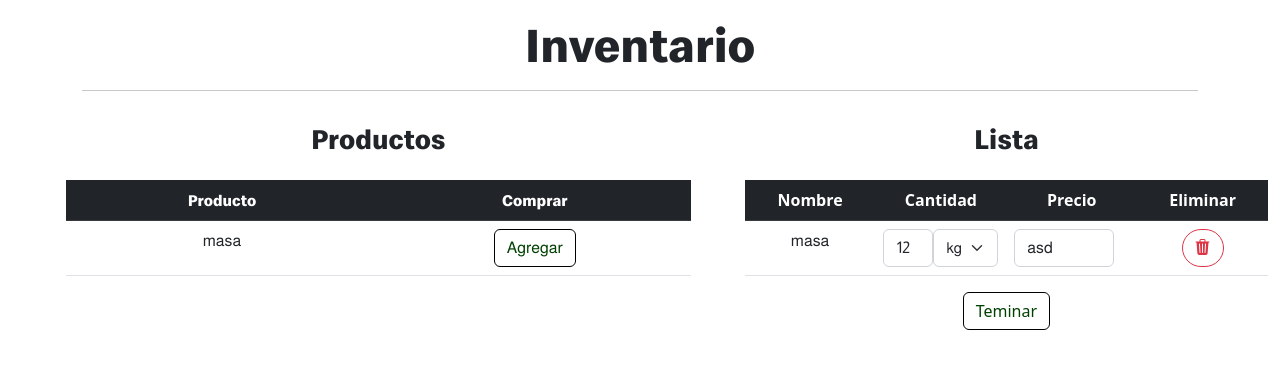
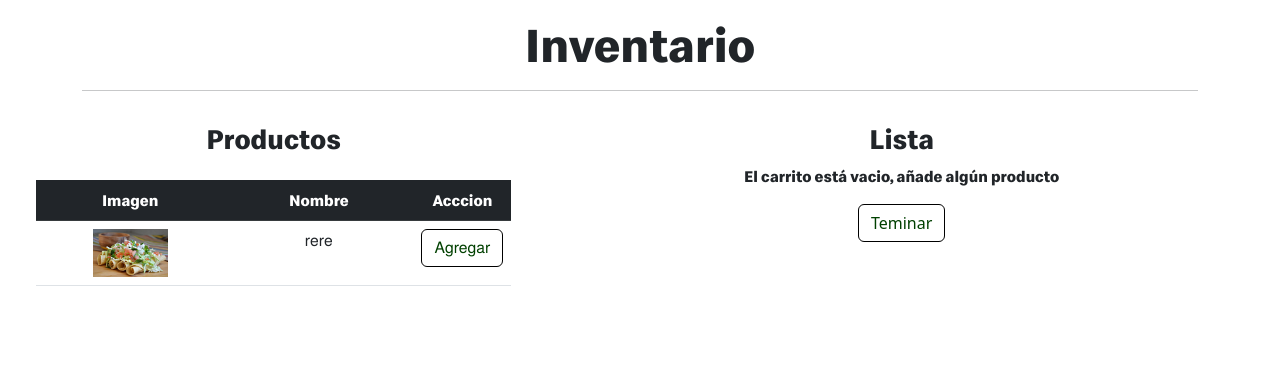
Before and after one commit to theheroman666/POS, a PHP site: page /POS/Inventario/index in a window 1280 px wide. Shown: the part 90-459 px from the top of the page. Run offline with PHP 8.4, Linux system fonts and the light colour scheme; the visitor is signed in with stand-in values (Sample User, id 1); data comes from the database, SQL or seed files in the repository; some libraries are stand-ins or nearby versions.

Commit message:
inventario y carrito de inventari

```diff
--- a/controllers/InventarioController.php
+++ b/controllers/InventarioController.php
@@ -42,14 +42,14 @@ class InventarioController{
 		Utils::isAdmin();
 		if(isset($_POST)){
 			$nombre = isset($_POST['nombre']) ? $_POST['nombre'] : false;
-			$stock = isset($_POST['stock']) ? $_POST['stock'] : false;
-			$Costo = isset($_POST['CostoM']) ? $_POST['CostoM'] : false;
+			// $stock = isset($_POST['stock']) ? $_POST['stock'] : false;
+			// $Costo = isset($_POST['CostoM']) ? $_POST['CostoM'] : false;
 
-			if($nombre && $stock){
+			if($nombre){
 				$producto = new Inventario();
 				$producto->setNombre($nombre);
-				$producto->setCosto($Costo);
-				$producto->setStock($stock);
+				// $producto->setCosto($Costo);
+				// $producto->setStock($stock);
 
 				// Guardar la imagen
 				if(isset($_FILES['imagen'])){
--- a/controllers/carritoController.php
+++ b/controllers/carritoController.php
@@ -20,7 +20,7 @@ class carritoController{
 		}else{
 			$carrito = array();
 		}
-		require_once 'views/carrito/indexInventario.php';
+		require_once 'views/carrito/indexProducto.php';
 	}
 
 	public function add(){
--- /dev/null
+++ b/controllers/carritoInvController.php
@@ -0,0 +1,87 @@
+<?php
+require_once 'models/inventario.php';
+
+class carritoInvController{
+	public function indexMenu(){
+		if(isset($_SESSION['carritoInv']) && count($_SESSION['carritoInv']) >= 1){
+			$carrito = $_SESSION['carritoInv'];
+		}else{
+			$carrito = array();
+		}
+		require_once 'views/carrito/inventario.php';
+	}
+
+	public function add(){
+		if(isset($_GET['id'])){
+			$producto_id = $_GET['id'];
+		}else{
+			header('Location:'.base_url);
+		}
+
+		if(isset($_SESSION['carritoInv'])){
+			$counter = 0;
+			foreach($_SESSION['carritoInv'] as $indice => $elemento){
+				if($elemento['id_producto'] == $producto_id){
+					$_SESSION['carritoInv'][$indice]['unidades']++;
+					$counter++;
+				}
+			}
+		}
+		try {
+			//code...
+			if(!isset($counter) || $counter == 0){
+				// Conseguir producto
+			$producto = new Inventario();
+			$producto->setId($producto_id);
+			$producto = $producto->getOne();
+
+			// Añadir al carrito
+			if(is_object($producto)){
+				$_SESSION['carritoInv'][] = array(
+					"id_producto" => $producto->Id,
+					"unidades" => 1,
+					"producto" => $producto
+				);
+			}
+		}
+		}catch (ErrorException $th) {
+			var_dump($th->getMessage());
+		}
+
+		// header("Location:".base_url."carritoInv/indexMenu");
+	}
+
+	public function delete(){
+		if(isset($_GET['index'])){
+			$index = $_GET['index'];
+			unset($_SESSION['carritoInv'][$index]);
+		}
+		header("Location:".base_url."Inventario/index");
+	}
+
+	public function up(){
+		if(isset($_GET['index'])){
+			$index = $_GET['index'];
+			$_SESSION['carritoInv'][$index]['unidades']++;
+		}
+		header("Location:".base_url."Inventario/index");
+	}
+
+	public function down(){
+		if(isset($_GET['index'])){
+			$index = $_GET['index'];
+			$_SESSION['carritoInv'][$index]['unidades']--;
+
+			if($_SESSION['carritoInv'][$index]['unidades'] == 0){
+				unset($_SESSION['carritoInv'][$index]);
+			}
+		}
+		header("Location:".base_url."Inventario/index");
+	}
+
+	public function delete_all(){
+		unset($_SESSION['carritoInv']);
+		header("Location:".base_url."Inventario/index");
+	}
+
+}
--- a/helpers/utils.php
+++ b/helpers/utils.php
@@ -43,4 +43,21 @@ class Utils{
 
 		return $stats;
 	}
+	public static function statsCarritoInv(){
+		$stats = array(
+			'count' => 0,
+			'total' => 0
+		);
+
+		if(isset($_SESSION['carritoInv'])){
+
+			$stats['count'] = count($_SESSION['carritoInv']);
+
+			foreach($_SESSION['carrito'] as $producto){
+				$stats['total'] += $producto['precio']*$producto['unidades'];
+			}
+		}
+
+		return $stats;
+	}
 }
--- a/models/inventario.php
+++ b/models/inventario.php
@@ -72,12 +72,12 @@ class Inventario{
 	}
 
 	public function getOne(){
-		$producto = $this->db->query("SELECT * FROM inventario WHERE id = {$this->getId()}");
+		$producto = $this->db->query("SELECT * FROM inventario WHERE Id = {$this->getId()}");
 		return $producto->fetch_object();
 	}
 
 	public function save(){
-		$sql = "INSERT INTO inventario VALUES(NULL, '{$this->getNombre()}', {$this->getCosto()}, {$this->getStock()}, '{$this->getImagen()}', null);";
+		$sql = "INSERT INTO inventario VALUES(NULL, '{$this->getNombre()}', '{$this->getImagen()}', null);";
 		$save = $this->db->query($sql);
 
 		$result = false;
@@ -88,7 +88,7 @@ class Inventario{
 	}
 
 	public function edit(){
-		$sql = "UPDATE productos SET nombre='{$this->getNombre()}', descripcion='{$this->getDescripcion()}', costo={$this->getCosto()}, stock={$this->getStock()}, categoria_id={$this->getCategoria_id()}  ";
+		$sql = "UPDATE productos SET nombre='{$this->getNombre()}'}  ";
 
 		if($this->getImagen() != null){
 			$sql .= ", imagen='{$this->getImagen()}'";
--- a/views/Inventario/index.php
+++ b/views/Inventario/index.php
@@ -8,28 +8,37 @@
 
     <div class="container-fluid text-center">
         <div class="row pt-3">
-            <div class="col-7">
+            <div class="col-5">
 
                 <h5 class="titulo fs-3">Productos </h5>
                 <!-- ELIMINAR PARA Comprobar Datos linea 52 hasta linea 73-->
                 <div class="pt-3">
                     <div class="text-center container">
                         <div class="row justify-content-center">
-                            <div class="col-11">
+                            <div class="col-12">
                                 <table class="table">
                                     <thead class="table-dark">
                                         <tr class="row-cols-2 titulo">
-                                            <th scope="col ">Producto</th>
-                                            <th scope="col ">Comprar</th>
+                                            <th scope="col ">Imagen</th>
+                                            <th scope="col ">Nombre</th>
+                                            <th scope="col ">Acccion</th>
                                         </tr>
                                     </thead>
                                     <tbody>
-                                        <tr class="row-cols-2 parrafo">
-                                            <td class="col">masa</td>
-                                            <td class="col"><a class="btn"
-                                                    style="background-color: #fff; border:1px solid black; color:#004000;">Agregar</a>
-                                            </td>
-                                        </tr>
+                                        <?php while ($items = $productos->fetch_object()) {
+                                        ?>
+
+                                            <tr class="row-cols-2 parrafo">
+                                                <td><img src="<?= base_url . 'uploads/images/' . $items->Imagen ?>" class="img img-fluid" width="75" alt="..."></td>
+                                                <td class="col"><?= $items->Nombre ?></td>
+                                                <td class="col">
+                                                    <a class="btn titulo ajax" style="background-color: #fff; border:1px solid black; color:#004000;" onclick="ajax(<?= $items->Id ?>)">
+                                                        <!-- <a class="nav-link titulo" href="<?= base_url . 'carrito/add&id=' . $items->Id ?>"> -->
+                                                        Agregar
+                                                    </a>
+                                                </td>
+                                            </tr>
+                                        <?php } ?>
                                     </tbody>
                                 </table>
                             </div>
@@ -38,42 +47,20 @@
                 </div>
                 <!-- ELIMINAR PARA Comprobar Datos  -->
             </div>
-            <div class="col-5 justify-content-center text-center" id="tablaCarrito">
+            <div class="col-7 justify-content-center text-center" id="tablaCarrito">
                 <h5 class="titulo fs-3">Lista</h5>
-                <table class="table">
-                    <div class="pt-3">
-                        <thead class="table-dark">
-                            <tr class="row row-cols-4">
-                                <th class="col">Nombre</th>
-                                <th class="col">Cantidad</th>
-                                <th class="col">Precio</th>
-                                <th class="col">Eliminar</th>
-                            </tr>
-                        </thead>
-                        <tbody>
-                            <tr class="row row-cols-4 parrafo">
-                                <td class="col">masa</td>
-                                <td class="col d-flex">
-                                    <input class="form-control" value="12" style="width: 50px;">
-                                    <select class="form-control form-select" style="font-size:15px" id="slct1"></select>
-                                </td>
-                                <td class="col">
-                                    <input type="text" class="form-control" value="asd" style="width: 100px;">
-                                </td>
-                                <td class="col"><a class="btn btn-outline-danger rounded-pill"><i
-                                            class="bi bi-trash3-fill"></i></a></td>
-                            </tr>
-                        </tbody>
-                </table>
-                <button type="submit" class="btn "
-                    style="background-color: #fff; border:1px solid black; color:#004000;">Teminar</button>
+                <?php
+                $carritoinv = new carritoInvController();
+                $carritoinv->indexMenu();
+                ?>
+                <button type="submit" class="btn " style="background-color: #fff; border:1px solid black; color:#004000;">Teminar</button>
             </div>
         </div>
     </div>
 </div>
 </div>
 
-<script>
+<!-- <script>
 let select = ["kg", "pzs"];
 
 let slct1 = document.getElementById("slct1");
@@ -84,4 +71,21 @@ select.forEach(function addOption(item) {
     option.value = item;
     slct1.appendChild(option);
 });
+</script> -->
+<script>
+    function ajax(id) {
+        let xhttp = new XMLHttpRequest();
+        xhttp.open("POST", "<?= base_url ?>carritoInv/add&id=" + id);
+        xhttp.setRequestHeader("Content-type", "application/x-www-form-urlencoded");
+        xhttp.send();
+        xhttp.onload = function() {
+            if (xhttp.status == 200) {
+                console.log(xhttp.status);
+                let carrito = document.querySelector("#tablaCarrito");
+                // carrito.innerHTML = xhttp.responseText;
+                // console.log(xhttp.responseText);
+                location.reload();
+            }
+        };
+    }
 </script>
--- /dev/null
+++ b/views/carrito/inventario.php
@@ -0,0 +1,82 @@
+
+<?php if (isset($_SESSION['carritoInv']) && count($_SESSION['carritoInv']) >= 1) : ?>
+    <table class="table mt-4">
+        <thead class="table-dark">
+
+            <tr class="row row-cols-4">
+                <th class="col">Nombre</th>
+                <th class="col">Cantidad</th>
+                <th class="col">Precio</th>
+                <th class="col">Eliminar</th>
+            </tr>
+        </thead>
+        <tbody>
+            <form action="<?= base_url . 'pedido/hacer' ?>" method="post">
+                <?php $stats = Utils::statsCarrito(); ?>
+                <?php foreach ($carrito as $indice => $elemento) :
+                    $producto = $elemento['producto']; ?>
+
+                    <tr class="row row-cols-4 parrafo">
+                        <td class="col"><?=$producto->Nombre?></td>
+                        <td class="col d-flex">
+                <input type="number" class="form-control" value="<?= $elemento['unidades'] ?>" name="cantidad">
+
+                            <input type="number" class="form-control" name="Cantidad" style="width: 50px;">
+                            <select class="form-control form-select" style="font-size:15px" id="slct1">
+                                <option value="kg">kg</option>
+                                <option value="kg">pzs</option>
+                            </select>
+                        </td>
+                        <td class="col">
+                            <input type="number" class="form-control" value="" style="width: 100px;">
+                        </td>
+                        <td class="col"><a href="<?= base_url ?>carritoInv/delete&index=<?= $indice ?>" class="btn btn-outline-danger rounded-pill"><i class="bi bi-trash3-fill"></i></a>
+
+                        </td>
+                    </tr>
+        </tbody>
+    </table>
+
+    <tr class="row-cols-7">
+        <td class="col">
+            <?php if ($producto->Imagen != null) : ?>
+                <img src="<?= base_url ?>uploads/images/<?= $producto->Imagen ?>" width="75px" height="55px" class="rounded" />
+            <?php endif; ?>
+        </td>
+        <td class="col parrafo pt-4">
+            <a class="nav-link text-dark" href="<?= base_url ?>producto/ver&id=<?= $producto->Id ?>"><?= $producto->Nombre ?></a>
+        </td>
+        <td class="col parrafo pt-4">
+            <?= $producto->Precio ?>
+        </td>
+        <td class="col parrafo pt-2">
+            <?= $elemento['unidades'] ?>
+            <div class="updown-unidades">
+                <input type="text" hidden value="<?= $producto->Id ?>" name="Id">
+                <input type="number" hidden value="<?= $elemento['unidades'] ?>" name="cantidad">
+                <!-- Validar Stock -->
+                <?php if ($elemento['unidades'] <  $producto->Stock) { ?>
+                    <a href="<?= base_url ?>carritoInv/up&index=<?= $indice ?>" class="btn border-success" style="height: 37px; width: 35px;">+</a>
+                    <a href="<?= base_url ?>carritoInv/down&index=<?= $indice ?>" class="btn border-danger" style="height: 37px; width: 35px;">-</a>
+                <?php } else { ?>
+                    <a href="<?= base_url ?>carritoInv/down&index=<?= $indice ?>" class="btn" style="height: 37px; width: 37px;">-</a>
+
+                <?php } ?>
+            </div>
+        </td>
+        <td class="col parrafo pt-3">
+
+        </td>
+        </div>
+    </tr>
+
+<?php endforeach; ?>
+
+</table>
+</form>
+
+
+<?php else : ?>
+    <p class="titulo">El carrito está vacio, añade algún producto</p>
+<?php endif; ?>
+<!-- Bootstrap JavaScript Libraries -->
```
Also changed, not shown: views/Inventario/agregar.php (+0 -8 lines), views/carrito/indexInventario.php (deleted, +0 -127 lines).
